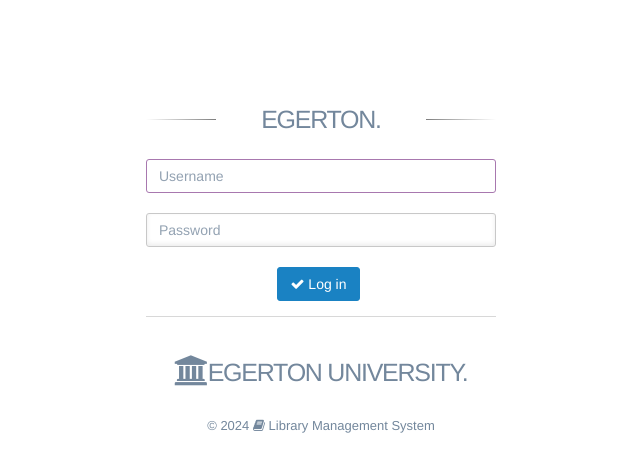
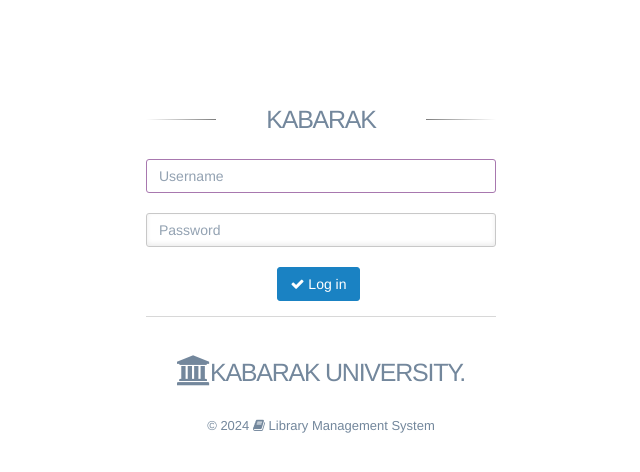
Before and after one commit to Lilykendie/lib-mgt, a PHP site: page / in a window 1280 px wide. Shown: the top 472 px of the page, without its empty margins (319-959 px from the left). Run offline with PHP 8.4, Linux system fonts and the light colour scheme.

Commit message:
Update index.php

```diff
--- a/index.php
+++ b/index.php
@@ -8,7 +8,7 @@
     <meta http-equiv="X-UA-Compatible" content="IE=edge">
     <meta name="viewport" content="width=device-width, initial-scale=1">
 
-    <title>EGERTON UNIVERSITY.</title>
+    <title>KABARAK UNIVERSITY.</title>
     <!-- Bootstrap core CSS -->
 
     <link href="css/bootstrap.min.css" rel="stylesheet">
@@ -72,7 +72,7 @@
             <div id="login" class="animate form">
                 <section class="login_content">
                     <form action="" method="post">
-                        <h1>EGERTON.</h1>
+                        <h1>KABARAK</h1>
                         <div>
                             <input type="text" class="form-control" name="username" placeholder="Username" autofocus='autofocus' required />
                         </div>
@@ -88,7 +88,7 @@
                             <div class="clearfix"></div>
                             <br />
                             <div>
-                                <h1><i class="fa fa-university" style="font-size: 30px;"></i>EGERTON UNIVERSITY.</h1>
+                                <h1><i class="fa fa-university" style="font-size: 30px;"></i>KABARAK UNIVERSITY.</h1>
 
                                 <p>© <?php echo date('Y'); ?> <i class="fa fa-book"></i> Library Management System</p>
                             </div>
```
